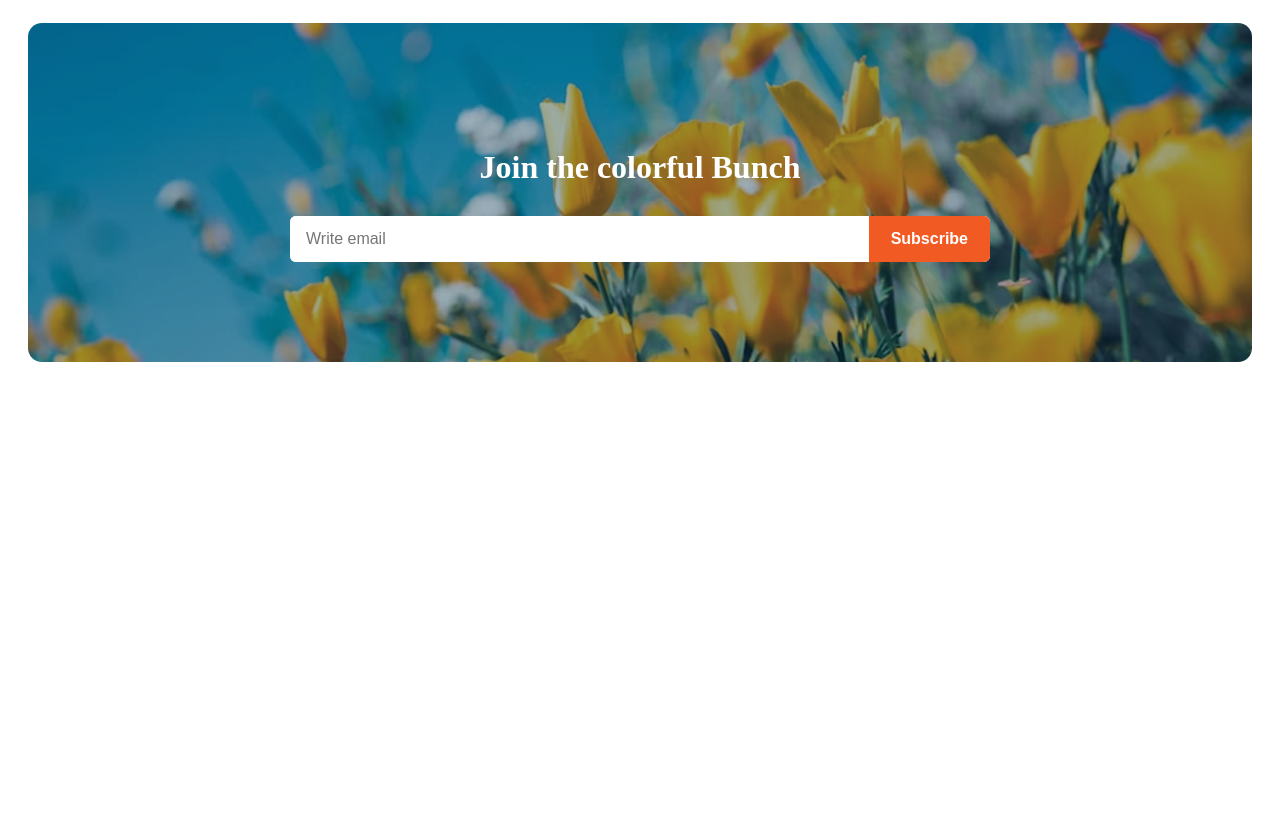
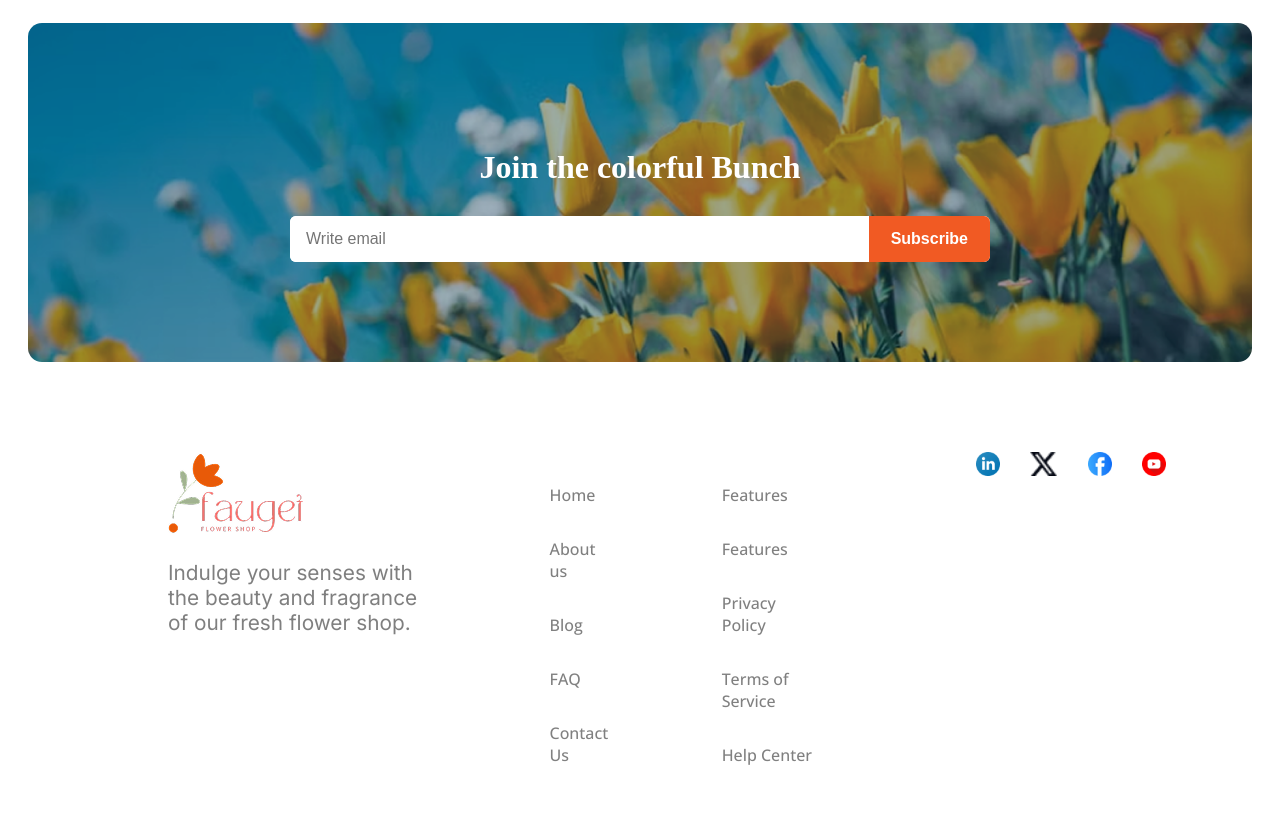
Before and after one commit to sojib215/Second-assainment, a plain HTML site: page index.html in a window 1280 px wide. Shown: the part 4244-5063 px from the top of the page. Before the commit the page ends 4646 px from the top, so only its background shows below. Drawn offline with nearby package versions, Linux system fonts and the light colour scheme.

Commit message:
finished footer

```diff
--- a/index.html
+++ b/index.html
@@ -154,5 +154,36 @@
             </div>
         </section>
   </main>
+
+  <footer>
+    <div class="frist-footer">
+        <div class="footer-img">
+            <img src="assets/logo.png" alt="logo">
+        </div>
+        <p class="footer-text inter">
+            Indulge your senses with the beauty and fragrance of our fresh flower shop.
+        </p>
+    </div>
+    <div class="ancors">
+        <li><a class="open-sans" href="">Home</a></li>
+        <li><a class="open-sans" href="">About us</a></li>
+        <li><a class="open-sans" href="">Blog</a></li>
+        <li><a class="open-sans" href="">FAQ</a></li>
+        <li><a class="open-sans" href="">Contact Us</a></li>
+    </div>
+    <div class="ancors">
+        <li><a class="open-sans" href="">Features</a></li>
+        <li><a class="open-sans" href="">Features</a></li>
+        <li><a class="open-sans" href="">Privacy Policy</a></li>
+        <li><a class="open-sans" href="">Terms of Service</a></li>
+        <li><a class="open-sans" href="">Help Center</a></li>
+    </div>
+    <div class="footer-imgs">
+        <img src="assets/icon-linkedin.png" alt="">
+        <img src="assets/icon-twitter.png" alt="">
+        <img src="assets/icon-facebook.png" alt="">
+        <img src="assets/icon-youtube.png" alt="">
+    </div>
+  </footer>
 </body>
 </html>
--- a/style.css
+++ b/style.css
@@ -351,6 +351,41 @@ nav {
   background-color: #d84e1f;
 }
 
+/* footer  */
+
+footer{
+  display: flex;
+  padding: 50px 160px;
+  justify-content: center;
+}
+.footer-text{
+  color: rgba(0, 0, 0, 0.5);
+  font-size: 1.3rem;
+  max-width: 360px;
+}
+.ancors{
+  margin-left: 110px;
+}
+.ancors li {
+  list-style: none;
+  margin-top: 32px;
+}
+.ancors li a{
+  text-decoration: none;
+  color: gray;
+  font-weight: 500;
+
+}
+.footer-imgs{
+  display: flex;
+margin-left: 24px;
+margin-left: 130px;
+}
+.footer-imgs img{
+  width: 100%;
+  height: 24px;
+margin-left: 30px;
+}
 
 
 
@@ -479,6 +514,18 @@ nav {
     align-items: center;
     width: 100%;
   }
+  /* footer  */
+
+  footer{
+    flex-direction: column;
+  }
+  .ancors{
+    margin-left: auto;
+  }
+  .footer-imgs{
+    margin-left: auto;
+    margin-top: 30px;
+  }
 
 
 
```
